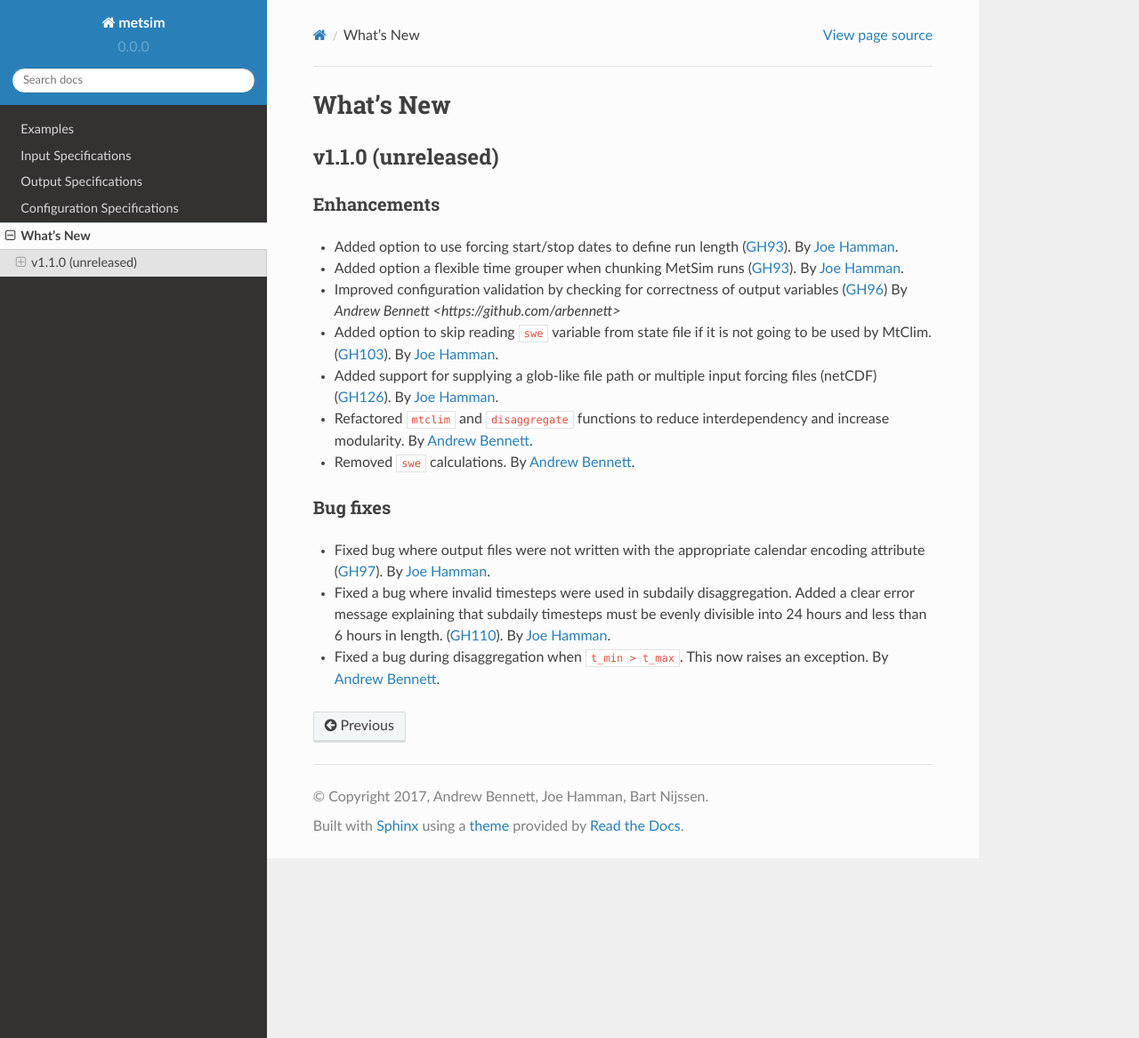
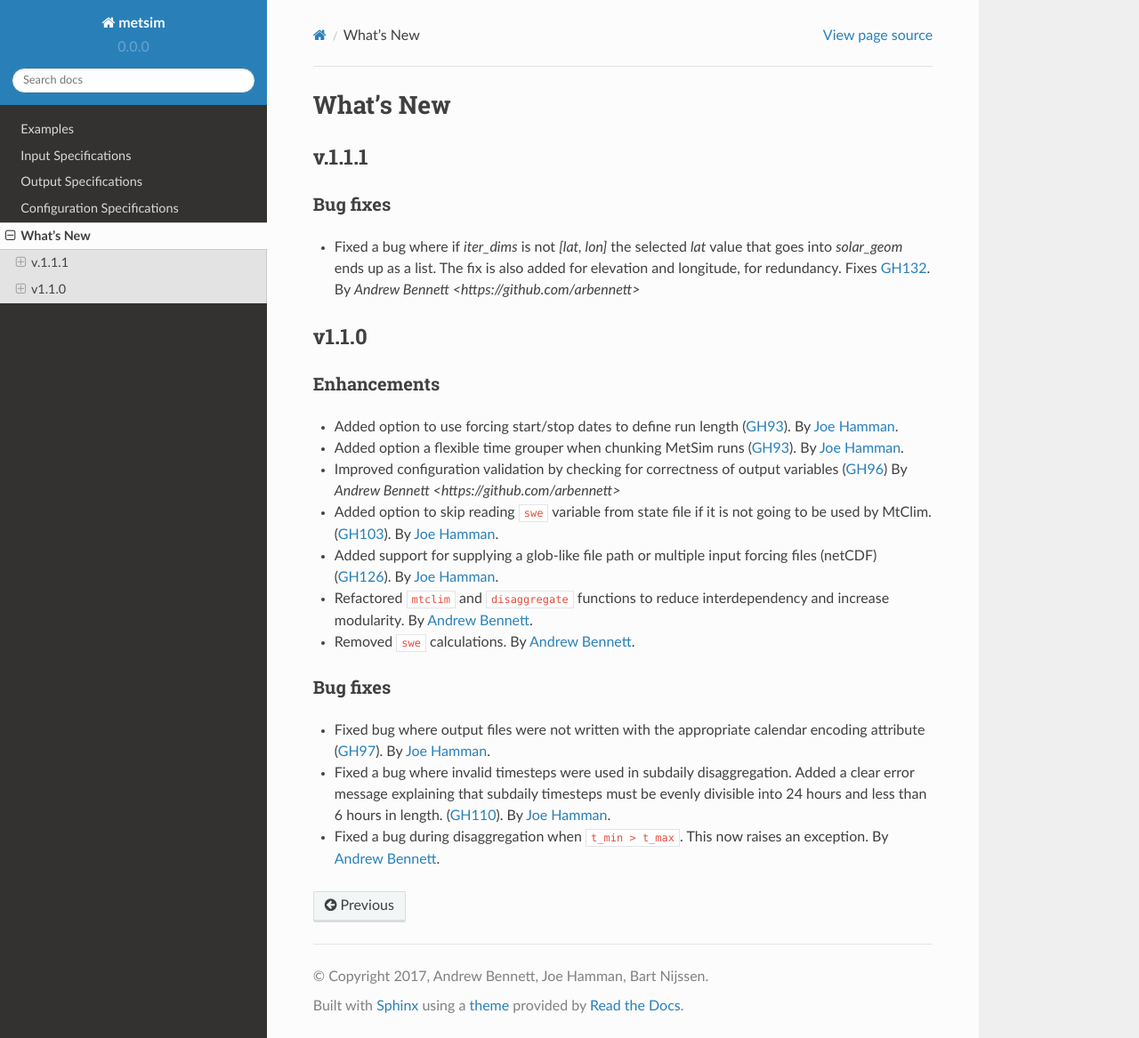
Before and after one commit to UW-Hydro/MetSim, a Sphinx documentation site: the page built from docs/whats-new.rst, in a window 1280 px wide and 1167 px high. Shown: the whole window at 89% size. Built offline with Sphinx 7.4.7 and the Read the Docs theme 2.0.0, drawn with Linux system fonts in a browser that asks for light colours; pages that are not in the unit, such as notebooks, are missing from menus.

Commit message:
Bugfix/lat list (#141)
* include license in manifest.in

* Fix bug where locations and elevations are converted to lists.

* Add whats-new

```diff
--- a/docs/whats-new.rst
+++ b/docs/whats-new.rst
@@ -3,10 +3,23 @@
 What's New
 ==========
 
+.. _whats-new.1.1.1:
+
+v.1.1.1
+-------
+
+Bug fixes
+~~~~~~~~~
+- Fixed a bug where if `iter_dims` is not `[lat, lon]` the selected `lat` value
+  that goes into `solar_geom` ends up as a list. The fix is also added for elevation
+  and longitude, for redundancy.  Fixes :issue:`132`.
+  By `Andrew Bennett <https://github.com/arbennett>`
+
+
 .. _whats-new.1.1.0:
 
-v1.1.0 (unreleased)
--------------------
+v1.1.0
+------
 
 Enhancements
 ~~~~~~~~~~~~
```
Also changed, not shown: 2 other files.
